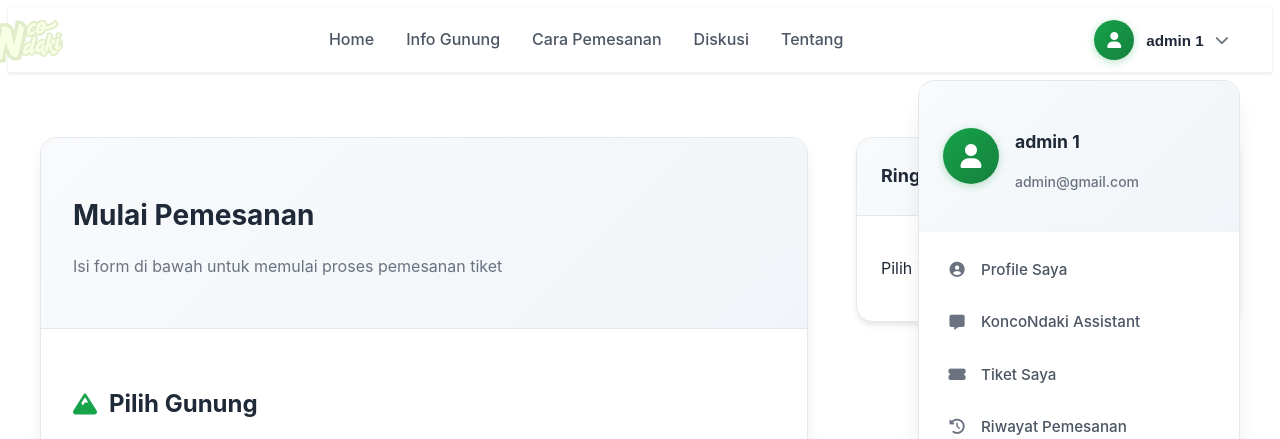
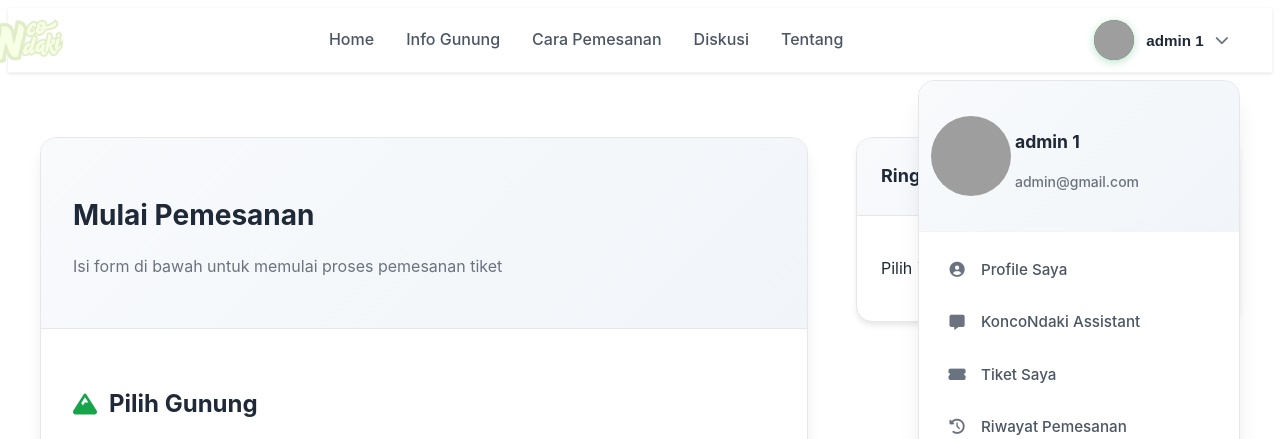
Before and after one commit to Daviarand/KoncoNdaki, a PHP site: page /form-pemesanan.php in a window 1280 px wide, after a click that opens the changed part. Shown: the top 439 px of the page. Run offline with PHP 8.4, Linux system fonts and the light colour scheme; a user stored in the database is signed in; grey boxes are pictures that could not be loaded.

Commit message:
upd dropdown

```diff
--- a/cara-pemesanan.php
+++ b/cara-pemesanan.php
@@ -80,15 +80,15 @@ require_once 'auth/check_auth.php';
                                     <i class="fas fa-comment-alt"></i>
                                     <span>KoncoNdaki Assistant</span>
                                 </a>
-                                <a href="#" class="profile-menu-item">
+                                <a href="profile.php" class="profile-menu-item">
                                     <i class="fas fa-ticket-alt"></i>
                                     <span>Tiket Saya</span>
                                 </a>
-                                <a href="#" class="profile-menu-item">
+                                <a href="profile.php" class="profile-menu-item">
                                     <i class="fas fa-history"></i>
                                     <span>Riwayat Pemesanan</span>
                                 </a>
-                                <a href="#" class="profile-menu-item">
+                                <a href="profile.php" class="profile-menu-item">
                                     <i class="fas fa-cog"></i>
                                     <span>Pengaturan</span>
                                 </a>
--- a/diskusi.php
+++ b/diskusi.php
@@ -78,15 +78,15 @@ session_start();
                                     <i class="fas fa-comment-alt"></i>
                                     <span>KoncoNdaki Assistant</span>
                                 </a>
-                                <a href="#" class="profile-menu-item">
+                                <a href="profile.php" class="profile-menu-item">
                                     <i class="fas fa-ticket-alt"></i>
                                     <span>Tiket Saya</span>
                                 </a>
-                                <a href="#" class="profile-menu-item">
+                                <a href="profile.php" class="profile-menu-item">
                                     <i class="fas fa-history"></i>
                                     <span>Riwayat Pemesanan</span>
                                 </a>
-                                <a href="#" class="profile-menu-item">
+                                <a href="profile.php" class="profile-menu-item">
                                     <i class="fas fa-cog"></i>
                                     <span>Pengaturan</span>
                                 </a>
--- a/form-pemesanan.php
+++ b/form-pemesanan.php
@@ -149,7 +149,11 @@ if ($_SERVER['REQUEST_METHOD'] === 'POST') {
                     <div class="profile-dropdown">
                         <button class="profile-btn" id="profileBtn" aria-expanded="false" aria-haspopup="true">
                             <div class="profile-avatar">
-                                <i class="fas fa-user" aria-hidden="true"></i>
+                                <?php if (!empty($_SESSION['profile_picture'])): ?>
+                                    <img src="uploads/<?php echo htmlspecialchars($_SESSION['profile_picture']); ?>" alt="Foto Profil" class="profile-img">
+                                <?php else: ?>
+                                    <i class="fas fa-user" aria-hidden="true"></i>
+                                <?php endif; ?>
                             </div>
                             <span class="profile-name" id="profileName">
                                 <?php echo htmlspecialchars($_SESSION['first_name'] . ' ' . $_SESSION['last_name']); ?>
@@ -160,7 +164,11 @@ if ($_SERVER['REQUEST_METHOD'] === 'POST') {
                         <div class="profile-menu" id="profileMenu" role="menu" aria-labelledby="profileBtn">
                             <div class="profile-header">
                                 <div class="profile-avatar large">
-                                    <i class="fas fa-user" aria-hidden="true"></i>
+                                    <?php if (!empty($_SESSION['profile_picture'])): ?>
+                                        <img src="uploads/<?php echo htmlspecialchars($_SESSION['profile_picture']); ?>" alt="Foto Profil" class="profile-img">
+                                    <?php else: ?>
+                                        <i class="fas fa-user" aria-hidden="true"></i>
+                                    <?php endif; ?>
                                 </div>
                                 <div class="profile-info">
                                     <h4 id="menuProfileName">
@@ -214,7 +222,11 @@ if ($_SERVER['REQUEST_METHOD'] === 'POST') {
                     <!-- Mobile Profile Header -->
                     <div class="mobile-profile-header">
                         <div class="profile-avatar">
-                            <i class="fas fa-user" aria-hidden="true"></i>
+                            <?php if (!empty($_SESSION['profile_picture'])): ?>
+                                <img src="uploads/<?php echo htmlspecialchars($_SESSION['profile_picture']); ?>" alt="Foto Profil" class="profile-img">
+                            <?php else: ?>
+                                <i class="fas fa-user" aria-hidden="true"></i>
+                            <?php endif; ?>
                         </div>
                         <div class="profile-info">
                             <h4 id="mobileProfileName">
@@ -253,8 +265,8 @@ if ($_SERVER['REQUEST_METHOD'] === 'POST') {
                             <i class="fas fa-cog" aria-hidden="true"></i>
                             Pengaturan
                         </a>
-                        <a href="#" class="mobile-nav-link logout" id="mobileLogoutBtn" role="menuitem">
-                            <i class="fas fa-sign-out-alt" aria-hidden="true"></i>
+                        <a href="auth/logout.php" class="mobile-nav-link logout" id="mobileLogoutBtn">
+                            <i class="fas fa-sign-out-alt"></i>
                             Keluar
                         </a>
                     </div>
--- a/info-gunung.php
+++ b/info-gunung.php
@@ -81,15 +81,15 @@ require_once 'auth/check_auth.php';
                                     <i class="fas fa-comment-alt"></i>
                                     <span>KoncoNdaki Assistant</span>
                                 </a>
-                                <a href="#" class="profile-menu-item">
+                                <a href="profile.php" class="profile-menu-item">
                                     <i class="fas fa-ticket-alt"></i>
                                     <span>Tiket Saya</span>
                                 </a>
-                                <a href="#" class="profile-menu-item">
+                                <a href="profile.php" class="profile-menu-item">
                                     <i class="fas fa-history"></i>
                                     <span>Riwayat Pemesanan</span>
                                 </a>
-                                <a href="#" class="profile-menu-item">
+                                <a href="profile.php" class="profile-menu-item">
                                     <i class="fas fa-cog"></i>
                                     <span>Pengaturan</span>
                                 </a>
--- a/styles/form-pemesanan.css
+++ b/styles/form-pemesanan.css
@@ -999,3 +999,18 @@
       transition-duration: 0.01ms !important;
     }
   }
+
+.profile-img {
+    width: 40px;
+    height: 40px;
+    border-radius: 50%;
+    object-fit: cover;
+    display: block;
+}
+.profile-avatar.large .profile-img {
+    width: 80px;
+    height: 80px;
+    border-radius: 50%;
+    object-fit: cover;
+    display: block;
+}
--- a/tentang.php
+++ b/tentang.php
@@ -94,15 +94,15 @@ require_once 'auth/check_auth.php';
                                     <i class="fas fa-comment-alt" aria-hidden="true"></i>
                                     <span>KoncoNdaki Assistant</span>
                                 </a>
-                                <a href="#" class="profile-menu-item" role="menuitem">
+                                <a href="profile.php" class="profile-menu-item" role="menuitem">
                                     <i class="fas fa-ticket-alt" aria-hidden="true"></i>
                                     <span>Tiket Saya</span>
                                 </a>
-                                <a href="#" class="profile-menu-item" role="menuitem">
+                                <a href="profile.php" class="profile-menu-item" role="menuitem">
                                     <i class="fas fa-history" aria-hidden="true"></i>
                                     <span>Riwayat Pemesanan</span>
                                 </a>
-                                <a href="#" class="profile-menu-item" role="menuitem">
+                                <a href="profile.php" class="profile-menu-item" role="menuitem">
                                     <i class="fas fa-cog" aria-hidden="true"></i>
                                     <span>Pengaturan</span>
                                 </a>
```
Also changed, not shown: dashboard.php (+6 -6 lines).
